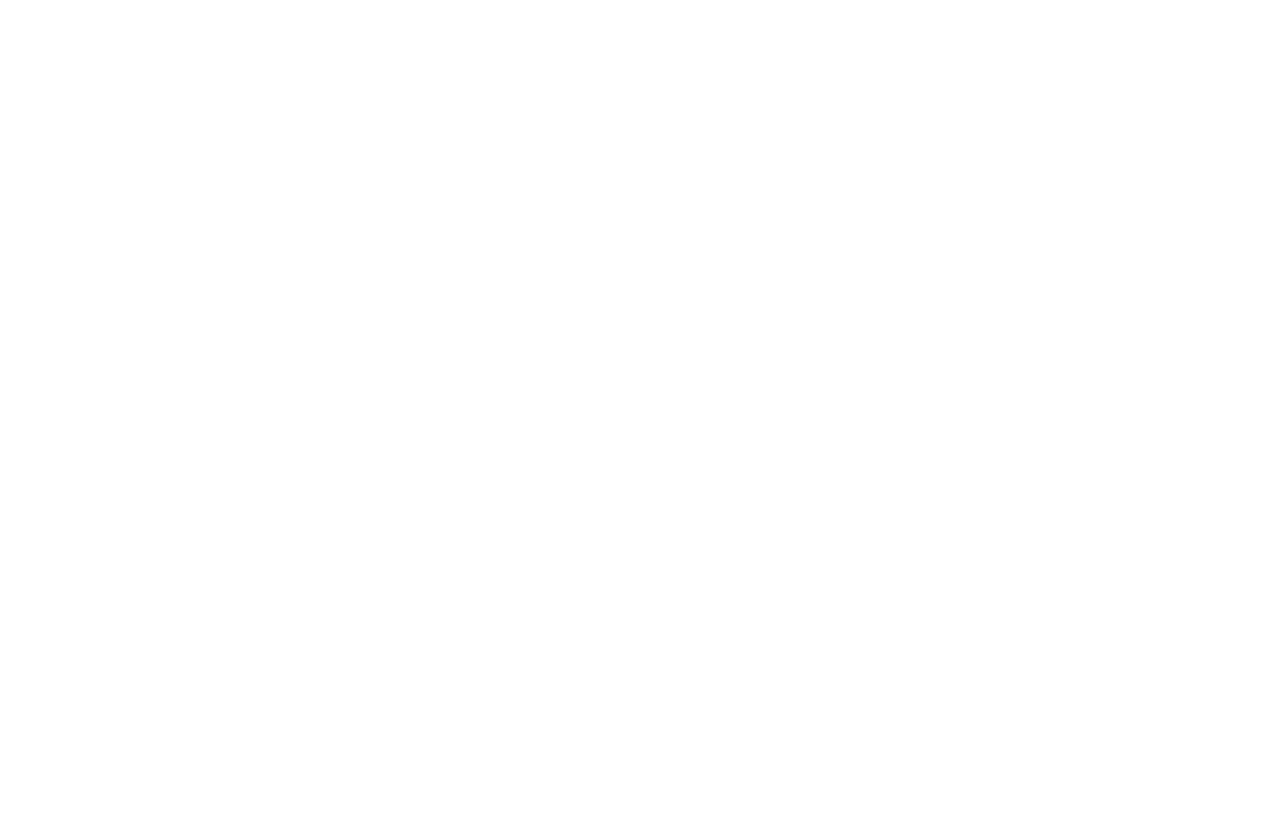
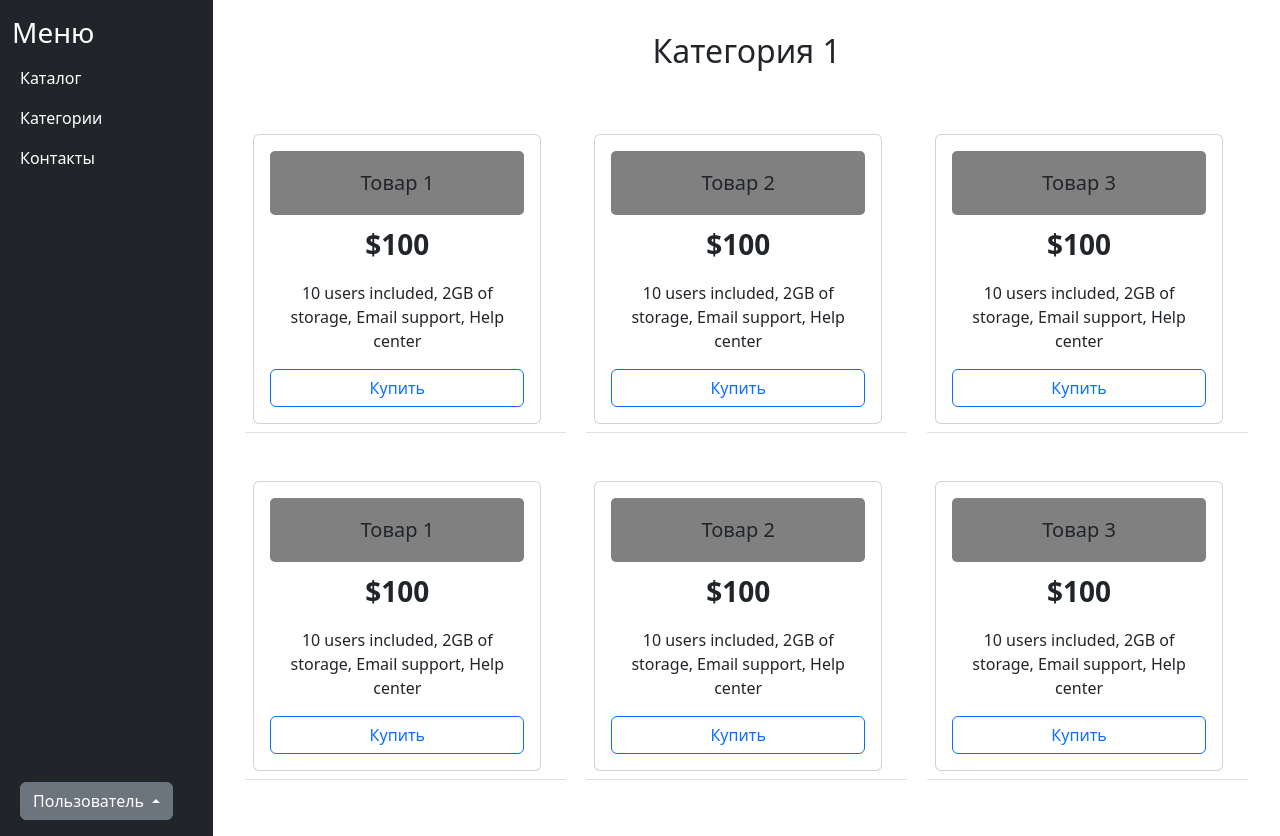
Before and after one commit to botnbot/i-shop, a plain HTML site: page category.html in a window 1280 px wide. Before the commit the page ends 800 px from the top, so only its background shows below. Drawn offline with Linux system fonts and the light colour scheme.

Commit message:
category.html created

```diff
--- a/category.html
+++ b/category.html
@@ -1,10 +1,127 @@
-<!DOCTYPE html>
-<html lang="en">
+<!doctype html>
+<html lang="ru">
 <head>
-    <meta charset="UTF-8">
-    <title>Title</title>
+  <meta charset="utf-8"/>
+  <meta name="viewport" content="width=device-width, initial-scale=1"/>
+  <title>Категории</title>
+  <link href="static/css/bootstrap.min.css" rel="stylesheet"/>
 </head>
 <body>
+<div class="container-fluid">
+  <div class="row min-vh-100">
+    <!-- Боковое меню -->
+    <div class="col-2 d-flex flex-column bg-dark text-white py-3">
+      <h3>Меню</h3>
+      <ul class="list-group mb-4">
+        <li class="list-group-item bg-dark border-0 p-2">
+          <a class="text-white text-decoration-none" href="catalog.html">Каталог</a>
+        </li>
+        <li class="list-group-item bg-dark border-0 p-2">
+          <a class="text-white text-decoration-none" href="category1.html">Категории</a>
+        </li>
+        <li class="list-group-item bg-dark border-0 p-2">
+          <a class="text-white text-decoration-none" href="contacts.html">Контакты</a>
+        </li>
+      </ul>
+      <div class="dropup mt-auto px-2">
+        <button class="btn btn-secondary dropdown-toggle" type="button" id="userMenuButton"
+                data-bs-toggle="dropdown" aria-expanded="false">
+          Пользователь
+        </button>
+        <ul class="dropdown-menu dropdown-menu-dark" aria-labelledby="userMenuButton" style="max-height: 200px; overflow-y: auto;">
+          <li><a class="dropdown-item" href="#">Профиль</a></li>
+          <li><a class="dropdown-item" href="#">Выход</a></li>
+        </ul>
+      </div>
+    </div>
+    <!-- Основной контент -->
+    <div class="col-10 text-center mt-3">
+      <h2 class="mt-3 mb-3">Категория 1</h2>
+      <table class="table" style="border-collapse: separate; border-spacing: 20px 40px;">
+        <tbody>
+          <tr>
+            <td>
+              <div class="card" style="width: 18rem;">
+                <div class="card-body">
+                  <h5 class="card-title" style="background-color: gray; padding:20px; border-radius:5px;">Товар 1</h5>
+                  <p><strong class="fs-3">$100</strong></p>
+                  <p class="card-text">10 users included, 2GB of storage, Email support, Help center</p>
+                  <div class="d-grid gap-2">
+                    <a href="#" class="btn btn-outline-primary">Купить</a>
+                  </div>
+                </div>
+              </div>
+            </td>
+            <td>
+              <div class="card" style="width: 18rem;">
+                <div class="card-body">
+                  <h5 class="card-title" style="background-color: gray; padding:20px; border-radius:5px;">Товар 2</h5>
+                  <p><strong class="fs-3">$100</strong></p>
+                  <p class="card-text">10 users included, 2GB of storage, Email support, Help center</p>
+                  <div class="d-grid gap-2">
+                    <a href="#" class="btn btn-outline-primary">Купить</a>
+                  </div>
+                </div>
+              </div>
+            </td>
+            <td>
+              <div class="card" style="width: 18rem;">
+                <div class="card-body">
+                  <h5 class="card-title" style="background-color: gray; padding:20px; border-radius:5px;">Товар 3</h5>
+                  <p><strong class="fs-3">$100</strong></p>
+                  <p class="card-text">10 users included, 2GB of storage, Email support, Help center</p>
+                  <div class="d-grid gap-2">
+                    <a href="#" class="btn btn-outline-primary">Купить</a>
+                  </div>
+                </div>
+              </div>
+            </td>
+          </tr>
+        <tr>
+            <td>
+              <div class="card" style="width: 18rem;">
+                <div class="card-body">
+                  <h5 class="card-title" style="background-color: gray; padding:20px; border-radius:5px;">Товар 1</h5>
+                  <p><strong class="fs-3">$100</strong></p>
+                  <p class="card-text">10 users included, 2GB of storage, Email support, Help center</p>
+                  <div class="d-grid gap-2">
+                    <a href="#" class="btn btn-outline-primary">Купить</a>
+                  </div>
+                </div>
+              </div>
+            </td>
+            <td>
+              <div class="card" style="width: 18rem;">
+                <div class="card-body">
+                  <h5 class="card-title" style="background-color: gray; padding:20px; border-radius:5px;">Товар 2</h5>
+                  <p><strong class="fs-3">$100</strong></p>
+                  <p class="card-text">10 users included, 2GB of storage, Email support, Help center</p>
+                  <div class="d-grid gap-2">
+                    <a href="#" class="btn btn-outline-primary">Купить</a>
+                  </div>
+                </div>
+              </div>
+            </td>
+            <td>
+              <div class="card" style="width: 18rem;">
+                <div class="card-body">
+                  <h5 class="card-title" style="background-color: gray; padding:20px; border-radius:5px;">Товар 3</h5>
+                  <p><strong class="fs-3">$100</strong></p>
+                  <p class="card-text">10 users included, 2GB of storage, Email support, Help center</p>
+                  <div class="d-grid gap-2">
+                    <a href="#" class="btn btn-outline-primary">Купить</a>
+                  </div>
+                </div>
+              </div>
+            </td>
+          </tr>
 
+        </tbody>
+      </table>
+    </div>
+  </div>
+</div>
+<!-- Bootstrap JS -->
+<script src="static/js/bootstrap.bundle.min.js"></script>
 </body>
 </html>
```
